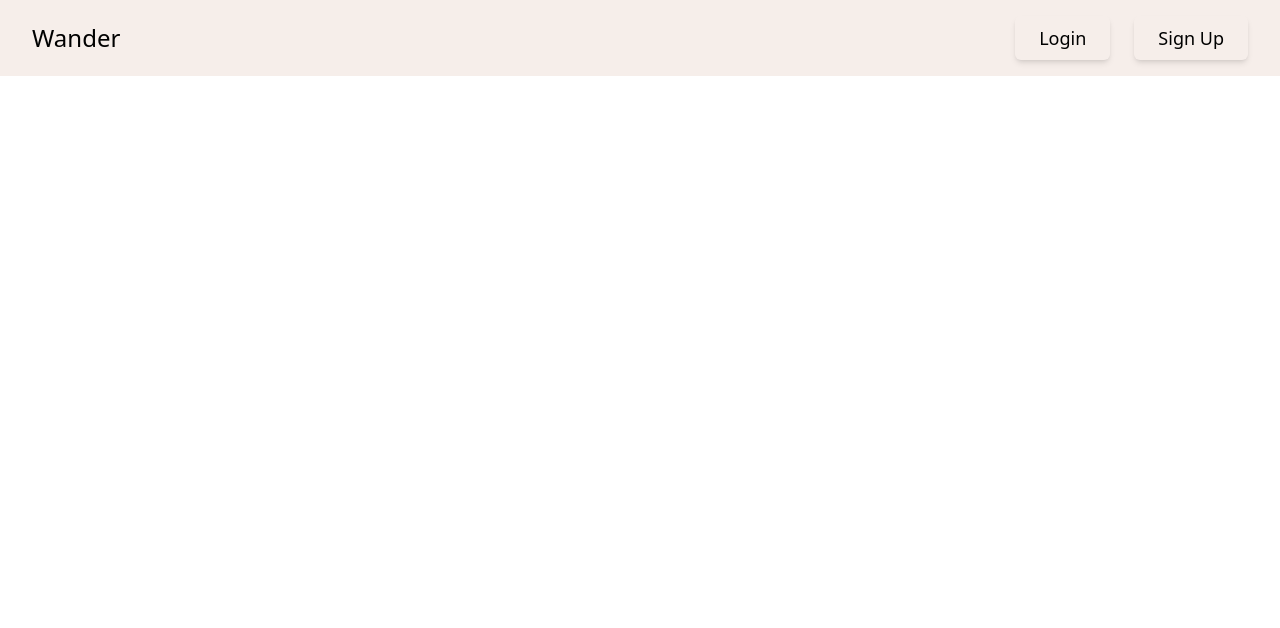
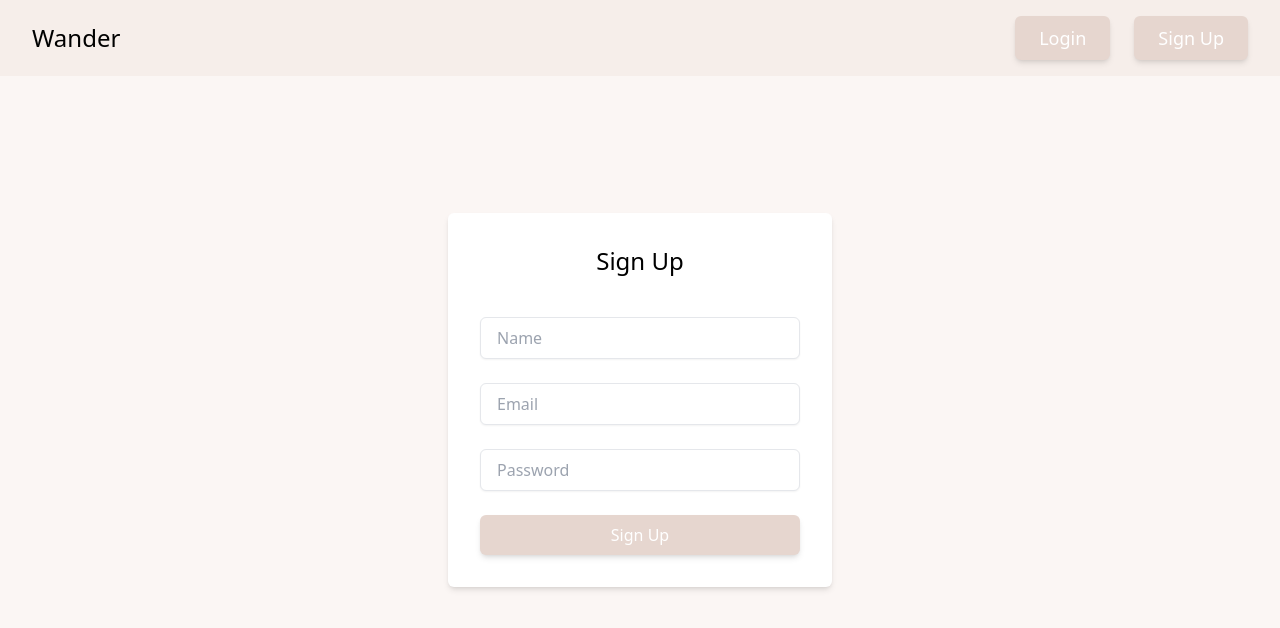
Before and after one commit to crosve/wander, a React (Vite) app in the folder frontend/: page / in a window 1280 px wide. Shown: the top 628 px of the page. Built offline with nearby package versions, Linux system fonts and the light colour scheme.

Commit message:
Add login and signup ui

```diff
--- a/frontend/src/App.jsx
+++ b/frontend/src/App.jsx
@@ -1,9 +1,12 @@
 import NavBar from "./components/NavBar";
+import Signup from "./components/profile/Signup";
+import Login from "./components/profile/Login";
 
 export default function App() {
   return (
     <>
       <NavBar />
+      <Signup />
     </>
   );
 }
--- a/frontend/src/components/NavBar.jsx
+++ b/frontend/src/components/NavBar.jsx
@@ -2,13 +2,13 @@ import React from "react";
 
 const NavBar = () => {
   return (
-    <div className="bg-base-color flex items-center justify-between px-8 py-4 font-thin">
+    <div className="bg-base-color fixed flex w-full items-center justify-between px-8 py-4 font-thin">
       <div className="text-2xl">Wander</div>
-      <div className="flex gap-6 text-lg">
-        <button className="rounded-md px-6 py-2 shadow-md transition-all duration-300 hover:scale-105">
+      <div className="flex gap-6 text-lg text-white">
+        <button className="bg-darker-base-color rounded-md px-6 py-2 shadow-md transition-all duration-300 hover:scale-105">
           Login
         </button>
-        <button className="rounded-md px-6 py-2 shadow-md transition-all duration-300 hover:scale-105">
+        <button className="bg-darker-base-color rounded-md px-6 py-2 shadow-md transition-all duration-300 hover:scale-105">
           Sign Up
         </button>
       </div>
--- /dev/null
+++ b/frontend/src/components/profile/Login.jsx
@@ -0,0 +1,53 @@
+import React, { useState } from "react";
+
+const Login = () => {
+  const [formData, setFormData] = useState({ email: "", password: "" });
+
+  const handleChange = (e) => {
+    setFormData({
+      ...formData,
+      [e.target.name]: e.target.value,
+    });
+  };
+
+  const handleSubmit = (e) => {
+    e.preventDefault();
+    // LOGIN LOGIC HERE
+    console.log(formData);
+  };
+
+  return (
+    <div className="bg-lighter-base-color flex h-screen items-center justify-center">
+      <form
+        className="max-w-sm space-y-6 rounded-md bg-white p-8 shadow-md"
+        onSubmit={handleSubmit}
+      >
+        <h2 className="mb-4 text-center text-2xl font-thin">Login</h2>
+        <input
+          type="email"
+          name="email"
+          placeholder="Email"
+          value={formData.email}
+          onChange={handleChange}
+          className="w-full rounded-md border px-4 py-2 shadow-sm"
+        />
+        <input
+          type="password"
+          name="password"
+          placeholder="Password"
+          value={formData.password}
+          onChange={handleChange}
+          className="w-full rounded-md border px-4 py-2 shadow-sm"
+        />
+        <button
+          type="submit"
+          className="bg-base-color w-full rounded-md py-2 text-white shadow-md transition-all duration-300 hover:scale-105"
+        >
+          Login
+        </button>
+      </form>
+    </div>
+  );
+};
+
+export default Login;
--- /dev/null
+++ b/frontend/src/components/profile/Signup.jsx
@@ -0,0 +1,65 @@
+import React, { useState } from "react";
+
+const Signup = () => {
+  const [formData, setFormData] = useState({
+    name: "",
+    email: "",
+    password: "",
+  });
+
+  const handleChange = (e) => {
+    setFormData({
+      ...formData,
+      [e.target.name]: e.target.value,
+    });
+  };
+
+  const handleSubmit = (e) => {
+    e.preventDefault();
+    // SIGN UP LOGIC HERE
+    console.log(formData);
+  };
+
+  return (
+    <div className="bg-lighter-base-color flex h-screen items-center justify-center">
+      <form
+        className="max-w-sm space-y-6 rounded-md bg-white p-8 shadow-md"
+        onSubmit={handleSubmit}
+      >
+        <h2 className="mb-4 text-center text-2xl font-thin">Sign Up</h2>
+        <input
+          type="text"
+          name="name"
+          placeholder="Name"
+          value={formData.name}
+          onChange={handleChange}
+          className="w-full rounded-md border px-4 py-2 shadow-sm focus:outline-none"
+        />
+        <input
+          type="email"
+          name="email"
+          placeholder="Email"
+          value={formData.email}
+          onChange={handleChange}
+          className="w-full rounded-md border px-4 py-2 shadow-sm focus:outline-none"
+        />
+        <input
+          type="password"
+          name="password"
+          placeholder="Password"
+          value={formData.password}
+          onChange={handleChange}
+          className="w-full rounded-md border px-4 py-2 shadow-sm focus:outline-none"
+        />
+        <button
+          type="submit"
+          className="bg-darker-base-color w-full rounded-md py-2 text-white shadow-md transition-all duration-300 hover:scale-105"
+        >
+          Sign Up
+        </button>
+      </form>
+    </div>
+  );
+};
+
+export default Signup;
--- a/frontend/tailwind.config.js
+++ b/frontend/tailwind.config.js
@@ -5,6 +5,8 @@ export default {
     extend: {
       colors: {
         "base-color": "#F6EEEA",
+        "lighter-base-color": "#FBF6F4",
+        "darker-base-color": "#E6D6CF",
       },
     },
   },
```
Also changed, not shown: frontend/src/components/profile/Summary.jsx (added).
